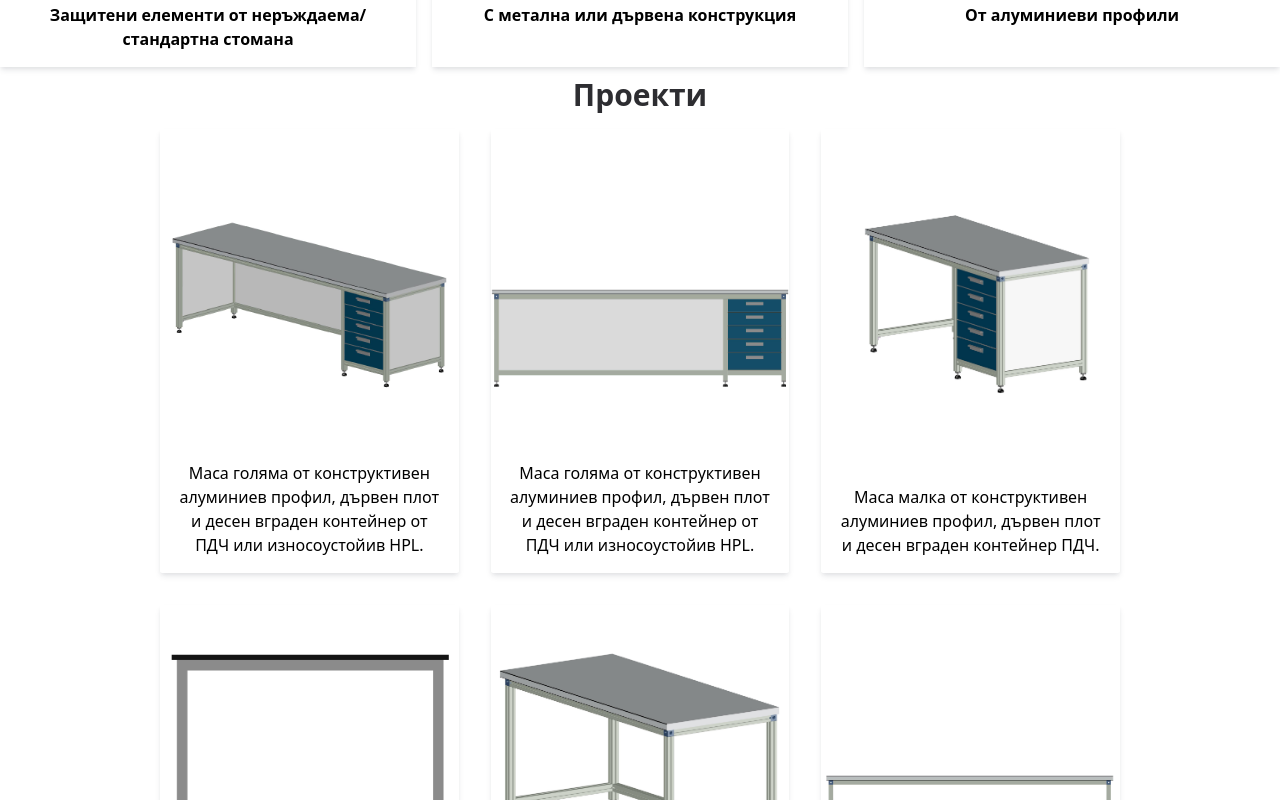
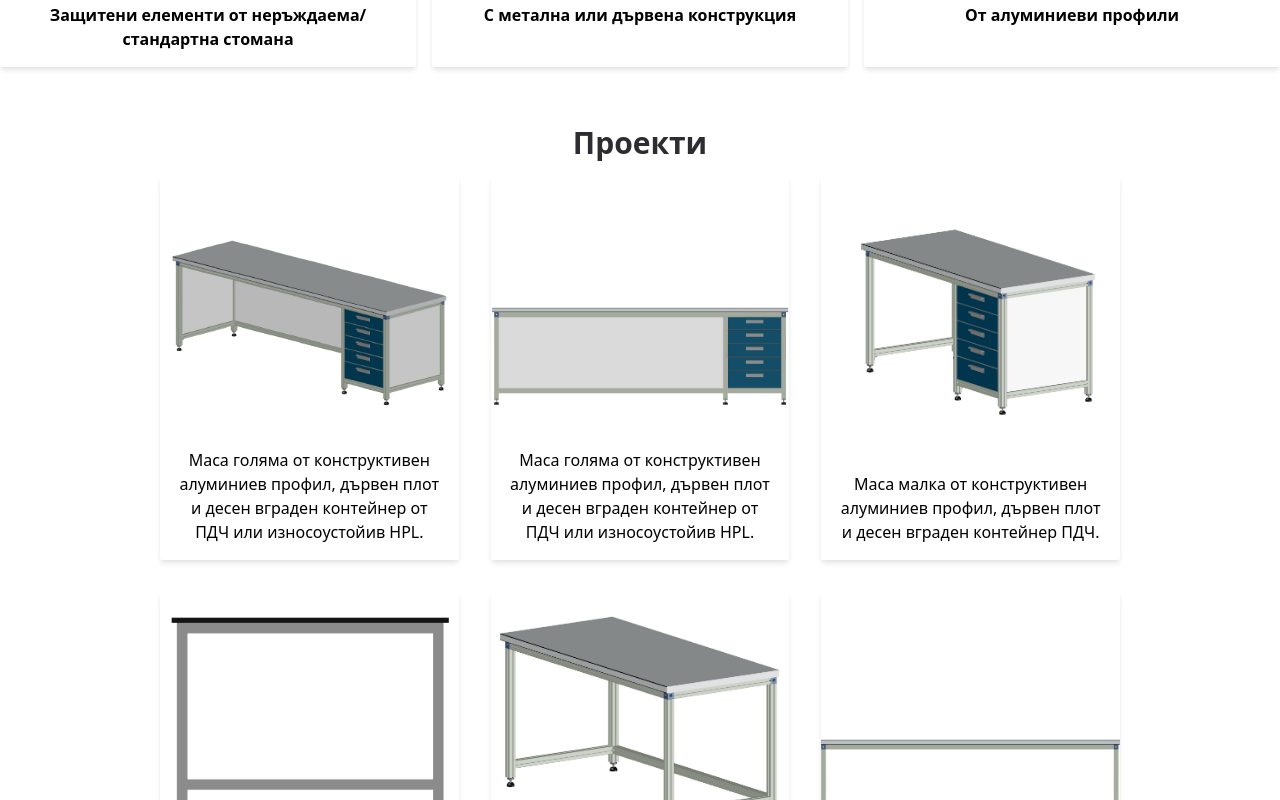
Before and after one commit to Miroslav03/BRS-Industry-Web-App, a React (Vite) app in the folder client/: page / in a window 1280 px wide. Shown: the part 1240-2040 px from the top of the page. Built offline with nearby package versions, Linux system fonts and the light colour scheme.

Commit message:
Fixing the Projects cards

```diff
--- a/client/src/pages/Projects.jsx
+++ b/client/src/pages/Projects.jsx
@@ -86,19 +86,19 @@ export default function Projects() {
     ];
 
     return (
-        <div className="px-4 md:px-20 lg:px-40">
-            <h2 className="text-3xl font-bold text-center  py-4 text-[#2d2d31]">
+        <div className="px-4 md:px-20 lg:px-40 py-12">
+            <h2 className="text-3xl font-bold text-center py-4 text-[#2d2d31]">
                 Проекти
             </h2>
             <div className="grid grid-cols-1 md:grid-cols-3 gap-8 justify-center">
                 {data.map((item, index) => (
                     <figure
                         key={index}
-                        className="shadow-custom-md rounded-sm w-90 mx-auto flex flex-col h-full" // Use shadow-custom-md class here
+                        className="shadow-custom-md rounded-sm w-full flex flex-col h-full" // Ensure the figure takes full width
                     >
-                        <div className="flex-1 flex items-center justify-center h-64 min-h-[300px] overflow-hidden">
+                        <div className="flex-1 flex items-center justify-center h-64 overflow-hidden">
                             <img
-                                className="object-contain w-full max-h-full"
+                                className="object-cover w-full h-full" // Cover the container with the image
                                 src={item.image}
                                 alt={item.alt}
                             />
```
